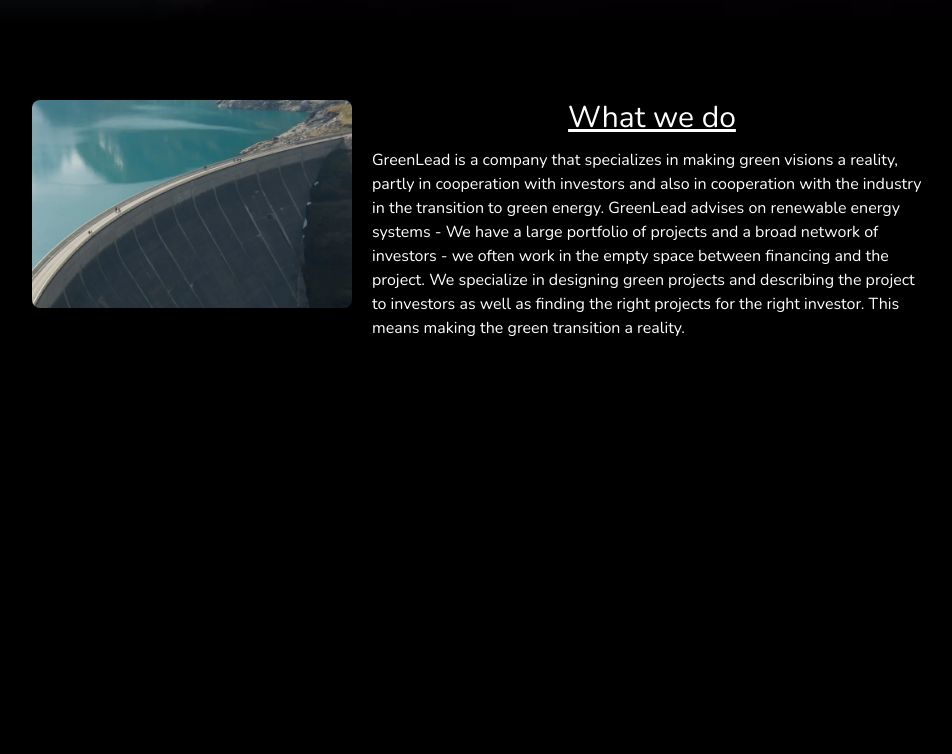
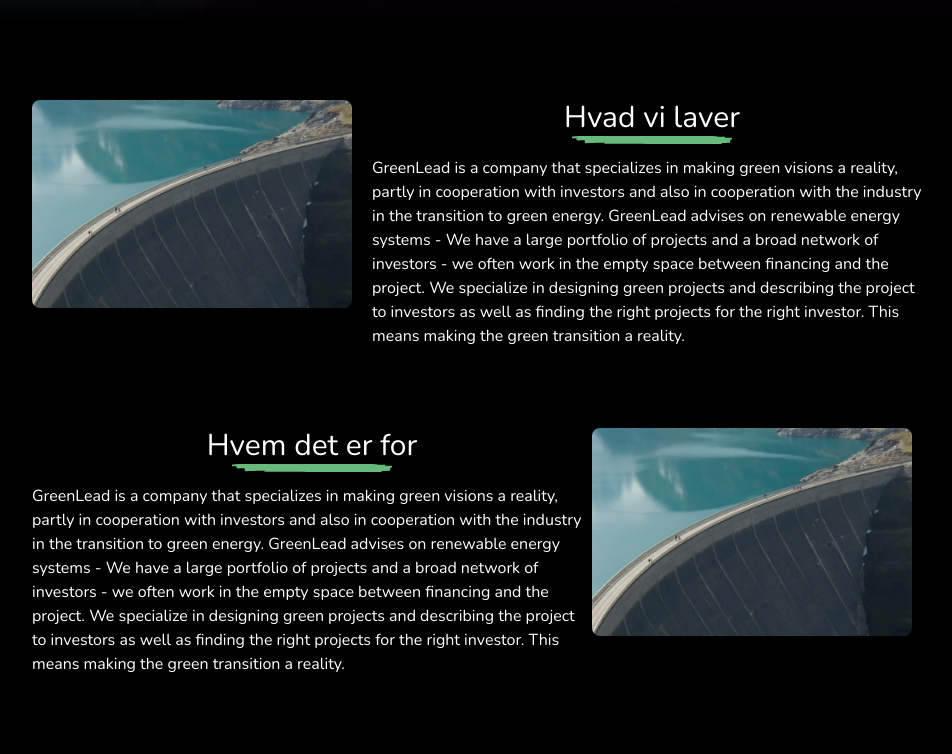
Before and after one commit to ob-vest/GreenLead, a Vue app: page /#/ in a window 1280 px wide. Shown: the part 440-1194 px from the top of the page, without its empty margins (158-1110 px from the left). Before the commit the page ends 860 px from the top, so only its background shows below. Built offline with nearby package versions, Linux system fonts and the light colour scheme.

Commit message:
added underline svg

```diff
--- a/src/components/DescriptionBlock.vue
+++ b/src/components/DescriptionBlock.vue
@@ -1,18 +1,30 @@
-<script setup>
-defineProps({
-  imageUrl: String,
-});
+<script>
+import TitleWithUnderline from "./TitleWithUnderline.vue";
+export default {
+  components: { TitleWithUnderline },
+  props: {
+    reverseOrder: Boolean,
+    title: String,
+    imageUrl: String,
+  },
+  computed: {
+    setOrder: function () {
+      return this.reverseOrder == true ? "md:flex-row-reverse" : "md:flex-row";
+    },
+  },
+};
 </script>
 
 <template>
   <section
     class="flex flex-col md:flex-row m-5 md:m-20 justify-center items-center md:items-start"
+    :class="setOrder"
   >
     <aside class="mb-5 md:mr-5">
       <img class="w-80 h-52 object-cover rounded-lg" :src="imageUrl" alt="" />
     </aside>
     <div class="md:w-1/2">
-      <h1 class="text-center underline text-3xl mb-3">What we do</h1>
+      <TitleWithUnderline :title="title" />
       <p>
         GreenLead is a company that specializes in making green visions a
         reality, partly in cooperation with investors and also in cooperation
--- a/src/components/Homepage.vue
+++ b/src/components/Homepage.vue
@@ -1,6 +1,9 @@
-<script setup>
+<script>
 import DescriptionBlock from "./DescriptionBlock.vue";
 import GetInTouchButton from "./GetInTouchButton.vue";
+export default {
+  components: { DescriptionBlock, GetInTouchButton },
+};
 </script>
 
 <template>
@@ -15,5 +18,19 @@ import GetInTouchButton from "./GetInTouchButton.vue";
     <GetInTouchButton />
   </div>
 
-  <DescriptionBlock image-url="background.webp" />
+  <DescriptionBlock
+    :reverseOrder="false"
+    title="Hvad vi laver"
+    image-url="background.webp"
+  />
+  <DescriptionBlock
+    :reverseOrder="true"
+    title="Hvem det er for"
+    image-url="background.webp"
+  />
+  <DescriptionBlock
+    :reverseOrder="false"
+    title="Proces og resultater"
+    image-url="background.webp"
+  />
 </template>
--- /dev/null
+++ b/src/components/TitleWithUnderline.vue
@@ -0,0 +1,15 @@
+<template lang="">
+  <div>
+    <div class="flex flex-col justify-center items-center mb-3">
+      <h1 class="text-center text-3xl">{{ title }}</h1>
+      <img class="w-40" src="/public/underline.svg" alt="" />
+    </div>
+  </div>
+</template>
+<script>
+export default {
+  props: {
+    title: String,
+  },
+};
+</script>
```
Also changed, not shown: public/underline.svg (added).
